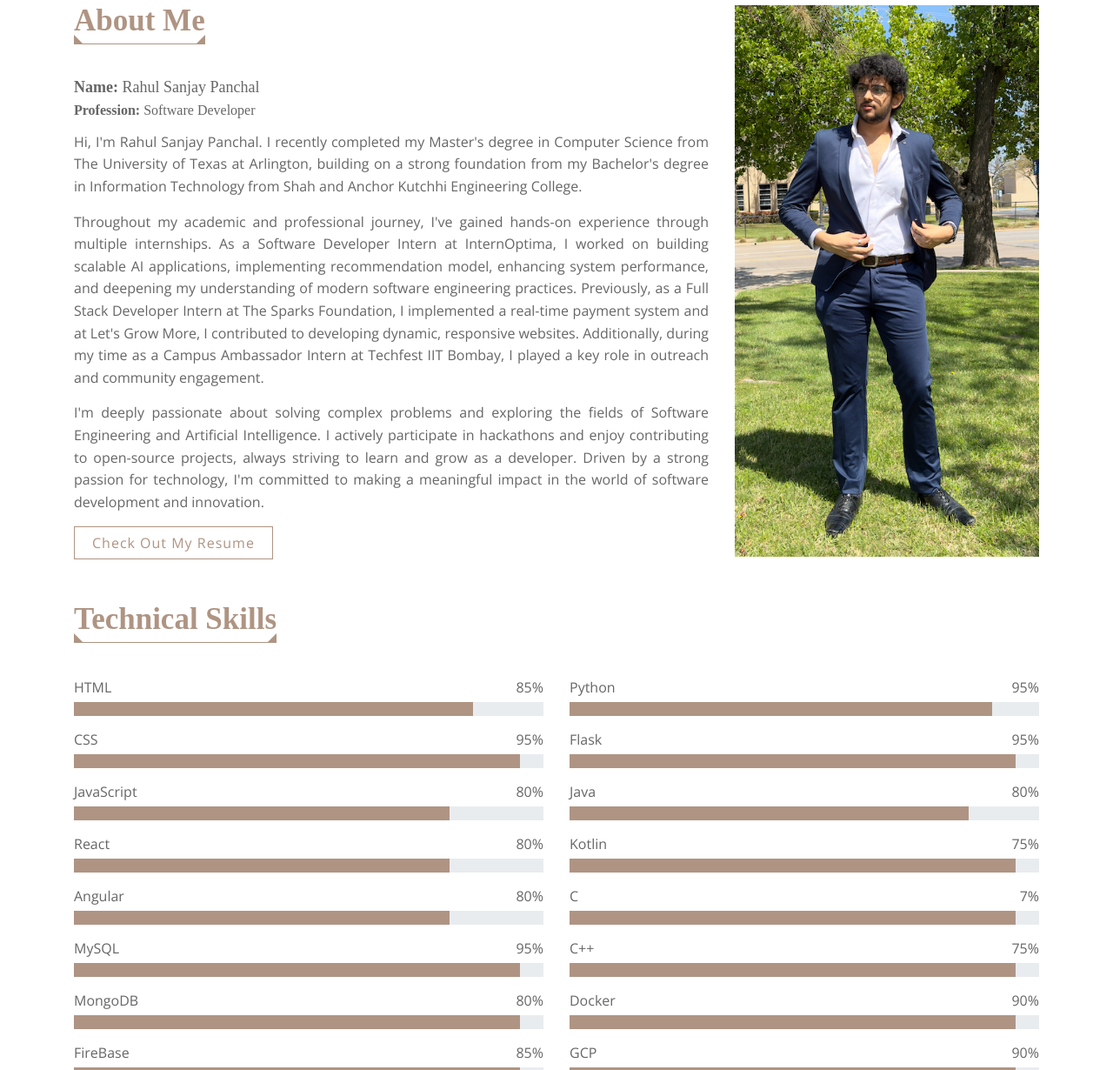
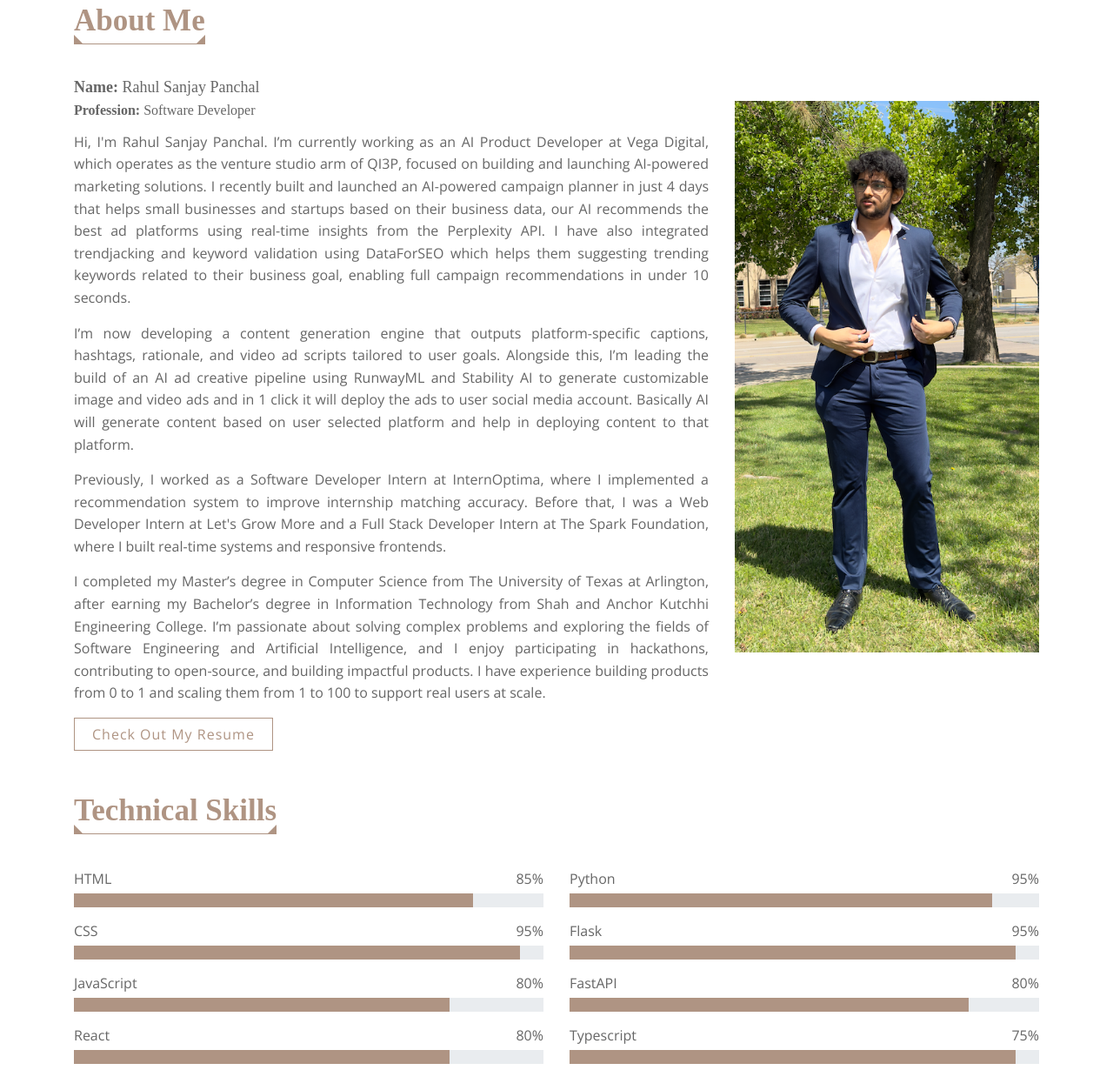
Before and after one commit to RahulSP-4601/RahulSP4601, a plain HTML site: page index.html in a window 1280 px wide. Shown: the part 927-2157 px from the top of the page at 87% size. Drawn offline with nearby package versions, Linux system fonts and the light colour scheme; animation ran at ten frames a second; a web font is replaced by a local one.

Commit message:
Vega Digital Experience Added

```diff
--- a/index.html
+++ b/index.html
@@ -38,7 +38,8 @@
 
                 <div class="col-md-12">
                     <p>
-                        Software Developer, Full Stack Developer, Front End Developer, Back End Developer, AI Engineer
+                        AI Product Developer, Software Developer, Full Stack Developer, Front End Developer, Back End
+                        Developer
                     </p>
                     <h2></h2>
                 </div>
@@ -92,41 +93,66 @@
                     <h4><strong>Profession:</strong> Software Developer</h4>
 
                     <p style="text-align: justify; line-height: 1.6;">
-                        Hi, I'm Rahul Sanjay Panchal. I recently completed my <strong>Master's degree in Computer
-                            Science</strong> from
-                        <strong>The University of Texas at Arlington</strong>, building on a strong foundation from my
-                        <strong>Bachelor's degree in Information Technology from Shah and Anchor Kutchhi Engineering
-                            College. </strong>
-
-                    <p style="text-align: justify; line-height: 1.6;">
-                        Throughout my academic and professional journey, I've gained hands-on experience through
-                        <strong>multiple internships.</strong> As a <strong>Software Developer Intern at
-                            InternOptima</strong>, I worked on building
-                        <strong>scalable AI applications, implementing recommendation model, enhancing system
-                            performance, and
-                            deepening my understanding of modern software engineering practices.</strong> Previously, as
-                        a <strong>Full Stack
-                            Developer Intern at The Sparks Foundation</strong>, I implemented a <strong>real-time
-                            payment system</strong> and at
-                        <strong>Let's Grow More</strong>, I contributed to </strong>developing dynamic, responsive
-                        websites.</strong> Additionally, during
-                        my time as a <strong>Campus Ambassador Intern at Techfest IIT Bombay</strong>, I played a key
-                        role in <strong>outreach
-                            and community engagement.</strong>
+                        Hi, I'm Rahul Sanjay Panchal. I’m currently working as an <strong>AI Product Developer at
+                            Vega Digital</strong>, which
+                        operates as the venture studio arm of <strong>QI3P</strong>, focused on building and launching
+                        <strong>AI-powered marketing solutions.</strong>
+                        I recently built and launched an <strong>AI-powered campaign planner</strong> in just <strong>4
+                            days</strong>
+                        that helps <strong>small businesses and startups</strong> based on their business data, our AI
+                        <strong>recommends the best ad platforms</strong> using real-time insights from the
+                        <strong>Perplexity
+                            API</strong>.
+                        I have also integrated <strong>trendjacking and keyword validation</strong> using
+                        <strong>DataForSEO</strong> which helps them suggesting trending keywords related to their
+                        business goal,
+                        enabling full campaign recommendations in under <strong>10 seconds</strong>.
                     </p>
 
                     <p style="text-align: justify; line-height: 1.6;">
-                        I'm deeply passionate about <strong>solving complex problems and exploring the fields of
-                            Software
-                            Engineering and Artificial Intelligence.</strong> I actively participate in
-                        <strong>hackathons</strong> and
-                        enjoy
-                        contributing to <strong>open-source projects</strong>, always striving to learn and grow as a
-                        developer. Driven
-                        by a strong passion for technology, I'm committed to making a <strong>meaningful impact in the
-                            world of
-                            software development and innovation.</strong>
+                        I’m now developing a <strong>content generation engine</strong> that outputs platform-specific
+                        <strong>captions,
+                            hashtags, rationale, and video ad scripts</strong> tailored to user goals. Alongside this,
+                        I’m leading
+                        the build
+                        of an <strong>AI ad creative pipeline</strong> using <strong>RunwayML and Stability AI</strong>
+                        to generate
+                        customizable <strong>image and video ads</strong> and in 1 click it will <strong>deploy</strong>
+                        the ads to <strong>user
+                            social media account.</strong> Basically AI will <strong>generate content</strong> based on
+                        <strong>user selected
+                            platform</strong> and help in <strong>deploying content to that platform.</strong>
                     </p>
+
+                    <p style="text-align: justify; line-height: 1.6;">
+                        Previously, I worked as a <strong>Software Developer Intern at InternOptima</strong>, where I
+                        implemented a
+                        <strong>recommendation system to improve internship matching accuracy.</strong> Before that, I
+                        was a <strong>Web
+                            Developer Intern
+                            at Let's Grow More</strong> and a <strong>Full Stack Developer Intern at The Spark
+                            Foundation</strong>, where I
+                        built real-time systems and responsive frontends.
+                    </p>
+
+                    <p style="text-align: justify; line-height: 1.6;">
+                        I completed my <strong>Master’s degree in Computer Science</strong> from <strong>The University
+                            of Texas at
+                            Arlington</strong>, after earning my <strong>Bachelor’s degree in Information
+                            Technology</strong> from <strong>
+                            Shah and Anchor Kutchhi Engineering College</strong>. I’m passionate about solving complex
+                        problems and exploring
+                        the fields of <strong>Software Engineering and Artificial Intelligence</strong>, and I enjoy
+                        participating in
+                        <strong>hackathons, contributing to open-source, and building impactful products.</strong> I
+                        have
+                        experience <strong>building
+                            products
+                            from 0 to 1 and
+                            scaling them
+                            from 1 to 100</strong> to support real users at scale.
+                    </p>
+
                     <a href="Rahul_Panchal-Resume.pdf" download>Check Out My Resume</a>
                 </div>
 
@@ -246,7 +272,7 @@
                         </div>
 
                         <div class="skill-name">
-                            <p>Java</p>
+                            <p>FastAPI</p>
                             <p>80%</p>
                         </div>
                         <div class="progress">
@@ -255,7 +281,7 @@
                         </div>
 
                         <div class="skill-name">
-                            <p>Kotlin</p>
+                            <p>Typescript</p>
                             <p>75%</p>
                         </div>
                         <div class="progress">
@@ -324,9 +350,41 @@
             <div class="row">
                 <div class="col-md-6">
                     <div class="exp-column">
+                        <p class="exp-date">1-Aug-2025 <span>to</span> Present</p>
+                        <h4 class="exp-company">Vega Digital</h4>
+                        <h4 class="exp-company" style="font-size: 16px;">Connecticut, United States (Remote) </h4>
+                        <h4 class="exp-designation">Software Developer Intern</h4>
+                        <p class="exp-detail">
+                            * Constructed and launched an <strong>AI-powered campaign planner</strong> in <strong>4
+                                days</strong> using <strong>Perplexity API</strong> to
+                            recommend the best ad platforms <strong>(e.g., Instagram, Google)</strong> based on user
+                            business data;
+                            integrated <strong>trendjacking and keyword validation</strong> using
+                            <strong>DataForSEO</strong>. Delivered full
+                            recommendations in under <strong>10 seconds.</strong><br />
+                            * Enabled users to discover <strong>trending keywords, competitor insights, and hyper-local
+                                events</strong>
+                            to boost visibility and optimize campaign timing. Insights surfaced in <strong>under 5
+                                seconds.</strong><br />
+                            * Currently developing a <strong>content generation engine</strong> that suggests
+                            <strong>high-converting
+                                platform-specific text content, hashtags, rationale and video ads script</strong>
+                            tailored to user
+                            goals and audience <strong>targeting end-to-end output under 10 seconds.</strong> <br />
+                            * Leading the build of an <strong>AI ad creative pipeline</strong> using <strong>RunwayML &
+                                Stability AI</strong> to
+                            <strong>auto-generate image and video ads</strong> with <strong>voiceovers,
+                                editable</strong> by users for final customization and
+                            <strong> one-click deployment to user selected platform — targeting generation under 15
+                                seconds.</strong>
+                        </p>
+                    </div>
+                </div>
+                <div class="col-md-6">
+                    <div class="exp-column">
                         <p class="exp-date">15-Aug-2024 <span>to</span> 20-Dec-2024</p>
                         <h4 class="exp-company">InternOptima</h4>
-                        <h4 class="exp-company" style="font-size: 16px;">Arlington, TX, USA</h4>
+                        <h4 class="exp-company" style="font-size: 16px;">Houstan, TX, USA (Remote)</h4>
                         <h4 class="exp-designation">Software Developer Intern</h4>
                         <p class="exp-detail">
                             * Led the development of an <strong>Playlist Creation System</strong> that generated
@@ -499,14 +557,14 @@
                 <div class="col-md-3 col-sm-6">
                     <div class="counter">
                         <div class="counter-icon-box"><i class="fa fa-check"></i></div>
-                        <div class="number animateNumber" data-toggle="counter-up"> <span>15</span></div>
+                        <div class="number animateNumber" data-toggle="counter-up"> <span>23</span></div>
                         <h4 class="font-weight">Completed Projects</h4>
                     </div>
                 </div>
                 <div class="col-md-3 col-sm-6">
                     <div class="counter">
                         <div class="counter-icon-box"><i class="fa fa-users"></i></div>
-                        <div class="number animateNumber" data-toggle="counter-up"> <span>4</span></div>
+                        <div class="number animateNumber" data-toggle="counter-up"> <span>5</span></div>
                         <h4 class="font-weight">Total number of companies I've worked with</h4>
                     </div>
                 </div>
```
